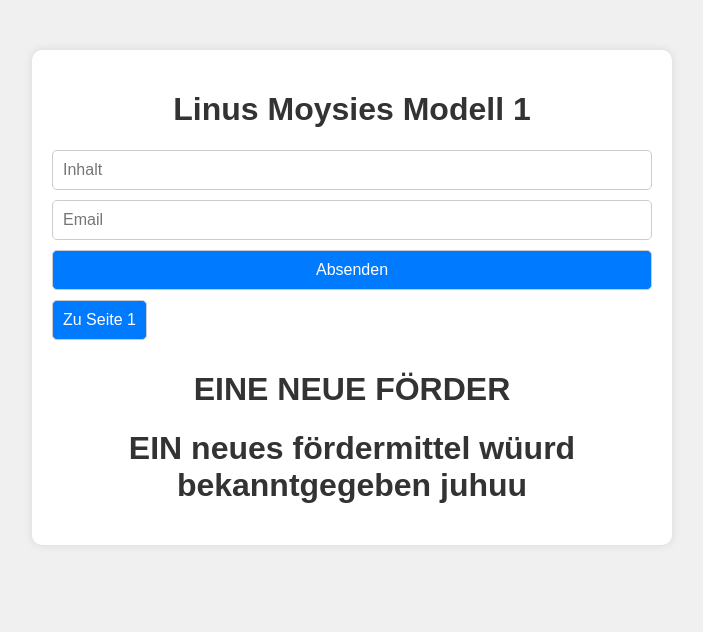
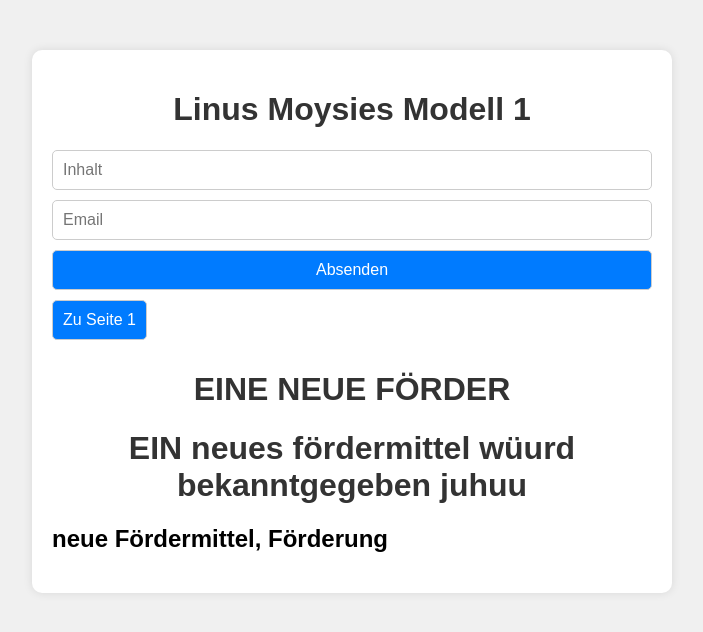
Before and after one commit to LK199999/modell-1, a plain HTML site: page index.html in a window 1280 px wide. Shown: the whole page, without its empty margins (288-991 px from the left). Drawn offline with Linux system fonts and the light colour scheme.

Commit message:
Update index.html

```diff
--- a/index.html
+++ b/index.html
@@ -57,6 +57,7 @@
     <button onclick="window.location.href = 'seite1.html';">Zu Seite 1</button>
     <h1>EINE NEUE FÖRDER</h1>
     <h1>EIN neues fördermittel wüurd bekanntgegeben juhuu</h1>
+    <h2> neue Fördermittel, Förderung</h2>
   </div>
 
   <script>
```
